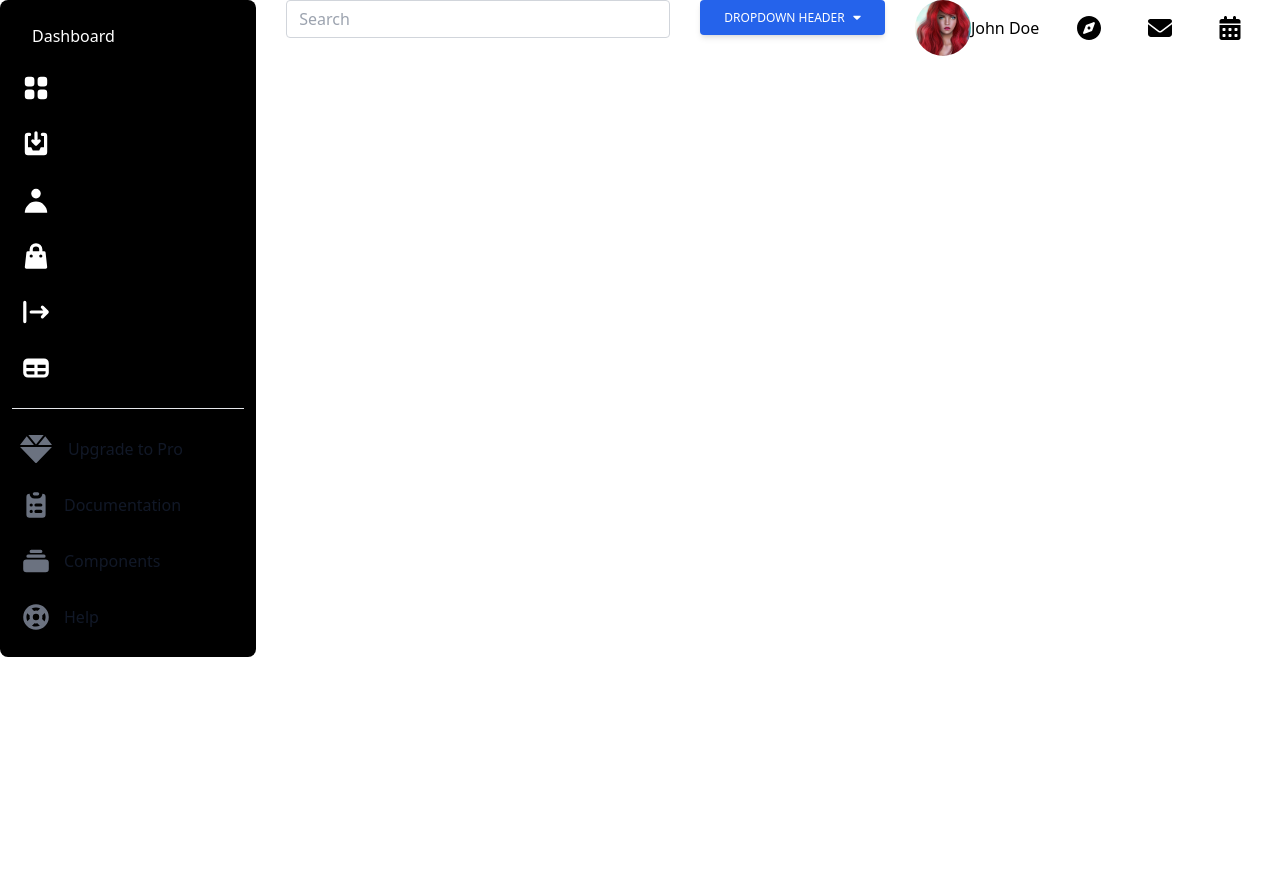
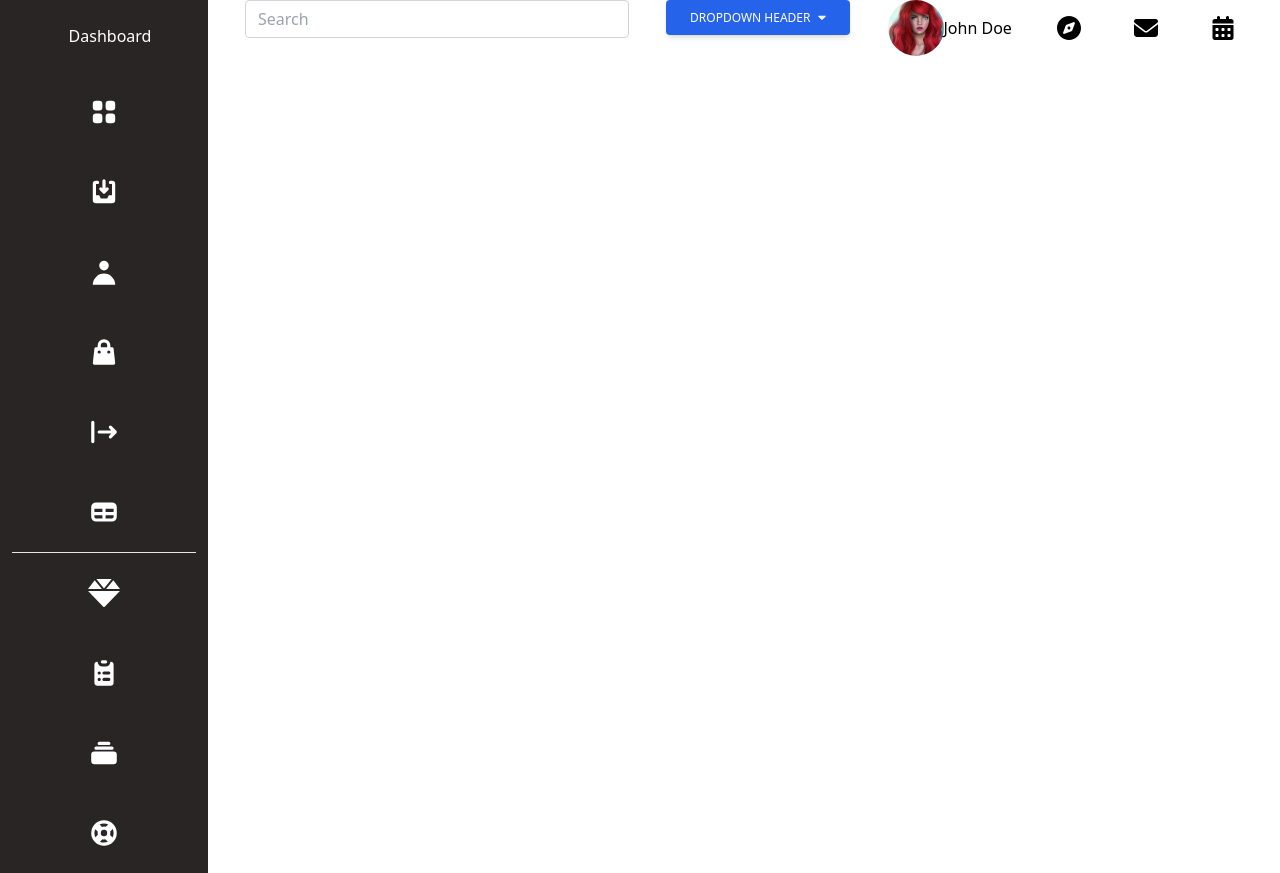
Before and after one commit to Obaayaa-1988/nuxt-tailwind-admin-dashboard, a Nuxt app: page /Home in a window 1280 px wide. Before the commit the page ends 800 px from the top, so only its background shows below. Built offline with nearby package versions, Linux system fonts and the light colour scheme.

Commit message:
centered all svg icons

```diff
--- a/components/SideBar.vue
+++ b/components/SideBar.vue
@@ -1,19 +1,19 @@
 <template>
-    <div>
-    <aside class="w-64" aria-label="Sidebar">
-        <div class="px-3 py-4 overflow-y-auto rounded-lg bg-black dark:bg-gray-800">
-            <ul class="space-y-2">
-                <li>
+    <div >
+        <aside class="w-52" aria-label="Sidebar">
+        <div class="px-3 py-4 overflow-y-auto  bg-stone-800 ">
+            <ul class="space-y-8  ">
+                <li class="flex justify-center">
                     <a href="#"
-                        class="flex items-center p-2 text-base font-normal  text-white">
+                        class=" p-2 text-base font-normal  text-white">
                         <span class="ml-3">Dashboard</span>
                     </a>
                 </li>
-                <li>
+                <li class="flex justify-center">
                     <a href="#"
-                        class="flex items-center p-2 text-base font-normal ">
+                        class="  p-2 text-base font-normal ">
                         <svg aria-hidden="true"
-                            class="flex-shrink-0 w-8 h-8 text-white transition duration-75 dark:text-gray-400 group-hover:text-gray-900 dark:group-hover:text-white"
+                            class="flex-shrink-0 w-8 h-8 text-white transition duration-75 "
                             fill="currentColor" viewBox="0 0 20 20" xmlns="http://www.w3.org/2000/svg">
                             <path
                                 d="M5 3a2 2 0 00-2 2v2a2 2 0 002 2h2a2 2 0 002-2V5a2 2 0 00-2-2H5zM5 11a2 2 0 00-2 2v2a2 2 0 002 2h2a2 2 0 002-2v-2a2 2 0 00-2-2H5zM11 5a2 2 0 012-2h2a2 2 0 012 2v2a2 2 0 01-2 2h-2a2 2 0 01-2-2V5zM11 13a2 2 0 012-2h2a2 2 0 012 2v2a2 2 0 01-2 2h-2a2 2 0 01-2-2v-2z">
@@ -23,11 +23,11 @@
 
                     </a>
                 </li>
-                <li>
+                <li class="flex justify-center">
                     <a href="#"
-                        class="flex items-center p-2 text-base font-normal ">
+                        class=" p-2 text-base font-normal ">
                         <svg aria-hidden="true"
-                            class="flex-shrink-0 w-8 h-8 text-white transition duration-75 dark:text-gray-400 group-hover:text-gray-900 dark:group-hover:text-white"
+                            class="flex-shrink-0 w-8 h-8 text-white transition duration-75 "
                             fill="currentColor" viewBox="0 0 20 20" xmlns="http://www.w3.org/2000/svg">
                             <path
                                 d="M8.707 7.293a1 1 0 00-1.414 1.414l2 2a1 1 0 001.414 0l2-2a1 1 0 00-1.414-1.414L11 7.586V3a1 1 0 10-2 0v4.586l-.293-.293z">
@@ -39,11 +39,11 @@
 
                     </a>
                 </li>
-                <li>
+                <li class="flex justify-center">
                     <a href="#"
-                        class="flex items-center p-2 text-base font-normal ">
+                        class=" p-2 text-base font-normal ">
                         <svg aria-hidden="true"
-                            class="flex-shrink-0 w-8 h-8 text-white transition duration-75 dark:text-gray-400 group-hover:text-gray-900 dark:group-hover:text-white"
+                            class="flex-shrink-0 w-8 h-8 text-white transition duration-75 "
                             fill="currentColor" viewBox="0 0 20 20" xmlns="http://www.w3.org/2000/svg">
                             <path fill-rule="evenodd" d="M10 9a3 3 0 100-6 3 3 0 000 6zm-7 9a7 7 0 1114 0H3z"
                                 clip-rule="evenodd"></path>
@@ -51,11 +51,11 @@
 
                     </a>
                 </li>
-                <li>
+                <li class="flex justify-center">
                     <a href="#"
-                        class="flex items-center p-2 text-base font-normal ">
+                        class=" p-2 text-base font-normal ">
                         <svg aria-hidden="true"
-                            class="flex-shrink-0 w-8 h-8 text-white transition duration-75 dark:text-gray-400 group-hover:text-gray-900 dark:group-hover:text-white"
+                            class="flex-shrink-0 w-8 h-8 text-white transition duration-75 "
                             fill="currentColor" viewBox="0 0 20 20" xmlns="http://www.w3.org/2000/svg">
                             <path fill-rule="evenodd"
                                 d="M10 2a4 4 0 00-4 4v1H5a1 1 0 00-.994.89l-1 9A1 1 0 004 18h12a1 1 0 00.994-1.11l-1-9A1 1 0 0015 7h-1V6a4 4 0 00-4-4zm2 5V6a2 2 0 10-4 0v1h4zm-6 3a1 1 0 112 0 1 1 0 01-2 0zm7-1a1 1 0 100 2 1 1 0 000-2z"
@@ -64,11 +64,11 @@
 
                     </a>
                 </li>
-                <li>
+                <li class="flex justify-center">
                     <a href="#"
-                        class="flex items-center p-2 text-base font-normal">
+                        class=" p-2 text-base font-normal">
                         <svg aria-hidden="true"
-                            class="flex-shrink-0 w-8 h-8 text-white transition duration-75 dark:text-gray-400 group-hover:text-gray-900 dark:group-hover:text-white"
+                            class="flex-shrink-0 w-8 h-8 text-white transition duration-75e"
                             fill="currentColor" viewBox="0 0 20 20" xmlns="http://www.w3.org/2000/svg">
                             <path fill-rule="evenodd"
                                 d="M3 3a1 1 0 00-1 1v12a1 1 0 102 0V4a1 1 0 00-1-1zm10.293 9.293a1 1 0 001.414 1.414l3-3a1 1 0 000-1.414l-3-3a1 1 0 10-1.414 1.414L14.586 9H7a1 1 0 100 2h7.586l-1.293 1.293z"
@@ -77,11 +77,11 @@
 
                     </a>
                 </li>
-                <li>
+                <li class="flex justify-center">
                     <a href="#"
-                        class="flex items-center p-2 text-base font-normal ">
+                        class=" p-2 text-base font-normal ">
                         <svg aria-hidden="true"
-                            class="flex-shrink-0 w-8 h-8 text-white transition duration-75 dark:text-gray-400 group-hover:text-gray-900 dark:group-hover:text-white"
+                            class="flex-shrink-0 w-8 h-8 text-white transition duration-75 "
                             fill="currentColor" viewBox="0 0 20 20" xmlns="http://www.w3.org/2000/svg">
                             <path fill-rule="evenodd"
                                 d="M5 4a3 3 0 00-3 3v6a3 3 0 003 3h10a3 3 0 003-3V7a3 3 0 00-3-3H5zm-1 9v-1h5v2H5a1 1 0 01-1-1zm7 1h4a1 1 0 001-1v-1h-5v2zm0-4h5V8h-5v2zM9 8H4v2h5V8z"
@@ -91,64 +91,64 @@
                     </a>
                 </li>
             </ul>
-            <ul class="pt-4 mt-4 space-y-2 border-t border-gray-200 dark:border-gray-700">
-                <li>
+            <ul class="pt-4 mt-4 space-y-8 border-t border-gray-200 dark:border-gray-700">
+                <li class="flex justify-center">
                     <a href="#"
-                        class="flex items-center p-2 text-base font-normal text-gray-900 transition duration-75 rounded-lg hover:bg-gray-100 dark:hover:bg-gray-700 dark:text-white group">
+                        class="flex items-center p-2 text-base font-normal  transition duration-75 ">
                         <svg aria-hidden="true"
-                            class="flex-shrink-0 w-8 h-8 text-gray-500 transition duration-75 group-hover:text-gray-900 dark:group-hover:text-white dark:text-gray-400"
+                            class="flex-shrink-0 w-8 h-8 text-white transition duration-75"
                             focusable="false" data-prefix="fas" data-icon="gem" role="img"
                             xmlns="http://www.w3.org/2000/svg" viewBox="0 0 512 512">
                             <path fill="currentColor"
                                 d="M378.7 32H133.3L256 182.7L378.7 32zM512 192l-107.4-141.3L289.6 192H512zM107.4 50.67L0 192h222.4L107.4 50.67zM244.3 474.9C247.3 478.2 251.6 480 256 480s8.653-1.828 11.67-5.062L510.6 224H1.365L244.3 474.9z">
                             </path>
                         </svg>
-                        <span class="ml-4">Upgrade to Pro</span>
+
                     </a>
                 </li>
-                <li>
+                <li class="flex justify-center">
                     <a href="#"
-                        class="flex items-center p-2 text-base font-normal text-gray-900 transition duration-75 rounded-lg hover:bg-gray-100 dark:hover:bg-gray-700 dark:text-white group">
+                        class="flex items-center p-2 text-base font-normal ">
                         <svg aria-hidden="true"
-                            class="flex-shrink-0 w-8 h-8 text-gray-500 transition duration-75 dark:text-gray-400 group-hover:text-gray-900 dark:group-hover:text-white"
+                            class="flex-shrink-0 w-8 h-8 text-white transition duration-75 "
                             fill="currentColor" viewBox="0 0 20 20" xmlns="http://www.w3.org/2000/svg">
                             <path d="M9 2a1 1 0 000 2h2a1 1 0 100-2H9z"></path>
                             <path fill-rule="evenodd"
                                 d="M4 5a2 2 0 012-2 3 3 0 003 3h2a3 3 0 003-3 2 2 0 012 2v11a2 2 0 01-2 2H6a2 2 0 01-2-2V5zm3 4a1 1 0 000 2h.01a1 1 0 100-2H7zm3 0a1 1 0 000 2h3a1 1 0 100-2h-3zm-3 4a1 1 0 100 2h.01a1 1 0 100-2H7zm3 0a1 1 0 100 2h3a1 1 0 100-2h-3z"
                                 clip-rule="evenodd"></path>
                         </svg>
-                        <span class="ml-3">Documentation</span>
+
                     </a>
                 </li>
-                <li>
+                <li class="flex justify-center">
                     <a href="#"
-                        class="flex items-center p-2 text-base font-normal text-gray-900 transition duration-75 rounded-lg hover:bg-gray-100 dark:hover:bg-gray-700 dark:text-white group">
+                        class="flex items-center p-2 text-base font-normal ">
                         <svg aria-hidden="true"
-                            class="flex-shrink-0 w-8 h-8 text-gray-500 transition duration-75 dark:text-gray-400 group-hover:text-gray-900 dark:group-hover:text-white"
+                            class="flex-shrink-0 w-8 h-8 text-white transition duration-75 dark:text-gray-400 group-hover:text-gray-900 dark:group-hover:text-white"
                             fill="currentColor" viewBox="0 0 20 20" xmlns="http://www.w3.org/2000/svg">
                             <path
                                 d="M7 3a1 1 0 000 2h6a1 1 0 100-2H7zM4 7a1 1 0 011-1h10a1 1 0 110 2H5a1 1 0 01-1-1zM2 11a2 2 0 012-2h12a2 2 0 012 2v4a2 2 0 01-2 2H4a2 2 0 01-2-2v-4z">
                             </path>
                         </svg>
-                        <span class="ml-3">Components</span>
+
                     </a>
                 </li>
-                <li>
+                <li class="flex justify-center">
                     <a href="#"
-                        class="flex items-center p-2 text-base font-normal text-gray-900 transition duration-75 rounded-lg hover:bg-gray-100 dark:hover:bg-gray-700 dark:text-white group">
+                        class="flex items-center p-2 text-base font-normal ">
                         <svg aria-hidden="true"
-                            class="flex-shrink-0 w-8 h-8 text-gray-500 transition duration-75 dark:text-gray-400 group-hover:text-gray-900 dark:group-hover:text-white"
+                            class="flex-shrink-0 w-8 h-8 text-white transition duration-75 "
                             fill="currentColor" viewBox="0 0 20 20" xmlns="http://www.w3.org/2000/svg">
                             <path fill-rule="evenodd"
                                 d="M18 10a8 8 0 11-16 0 8 8 0 0116 0zm-2 0c0 .993-.241 1.929-.668 2.754l-1.524-1.525a3.997 3.997 0 00.078-2.183l1.562-1.562C15.802 8.249 16 9.1 16 10zm-5.165 3.913l1.58 1.58A5.98 5.98 0 0110 16a5.976 5.976 0 01-2.516-.552l1.562-1.562a4.006 4.006 0 001.789.027zm-4.677-2.796a4.002 4.002 0 01-.041-2.08l-.08.08-1.53-1.533A5.98 5.98 0 004 10c0 .954.223 1.856.619 2.657l1.54-1.54zm1.088-6.45A5.974 5.974 0 0110 4c.954 0 1.856.223 2.657.619l-1.54 1.54a4.002 4.002 0 00-2.346.033L7.246 4.668zM12 10a2 2 0 11-4 0 2 2 0 014 0z"
                                 clip-rule="evenodd"></path>
                         </svg>
-                        <span class="ml-3">Help</span>
+
                     </a>
                 </li>
             </ul>
         </div>
-    </aside>
+      </aside>
 
     </div>
 
```
